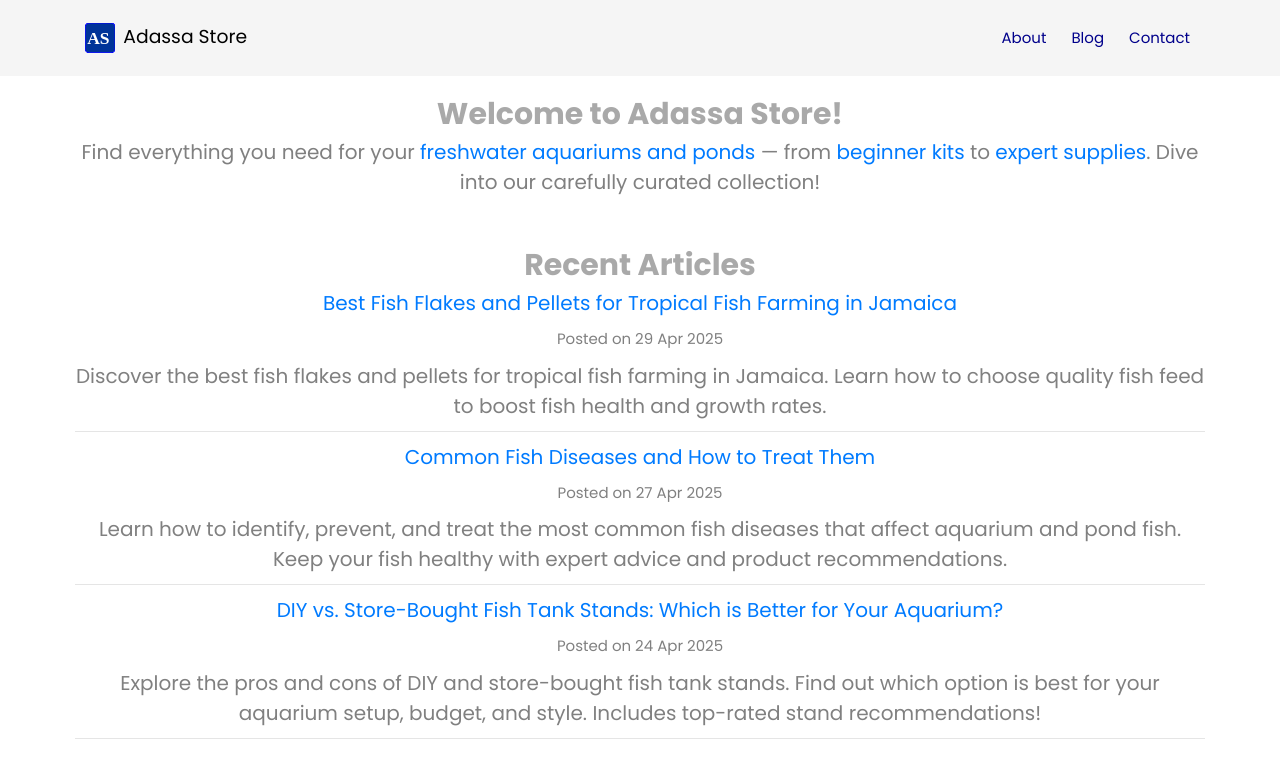
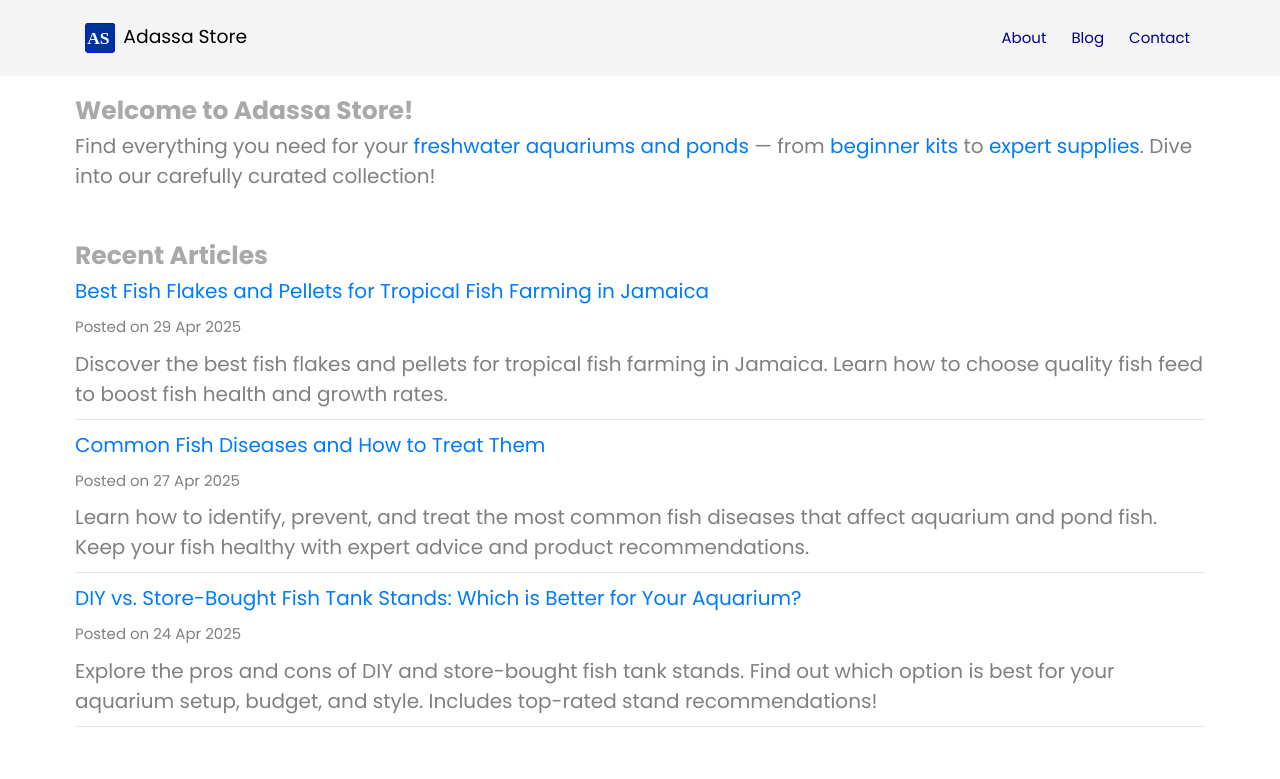
Before and after one commit to Adassa-Enterprise-Solutions/adassa-store, a Jekyll site: the page built from index.html, in a window 1280 px wide and 1400 px high. Shown: the top 779 px of the window. Built offline with Jekyll 4.4.1, drawn with Linux system fonts in a browser that asks for light colours; a script that is not in the unit is left out.

Commit message:
General updates.

```diff
--- a/assets/css/style.css
+++ b/assets/css/style.css
@@ -638,14 +638,14 @@ html {
 }
 
 .hero {
-    text-align: center;
+    text-align: left;
     padding-left: 75px;
     padding-right: 75px;
 }
 
 .hero h1 {
     font-weight: bold;
-    font-size: 3rem;
+    font-size: 2.5rem;
     color: darkgray;
 }
 
@@ -656,14 +656,14 @@ html {
 }
 
 .recent-articles {
-    text-align: center;
+    text-align: left;
     padding-left: 75px;
     padding-right: 75px;
 }
 
 .recent-articles h1 {
     font-weight: bold;
-    font-size: 3rem;
+    font-size: 2.5rem;
     color: darkgray;
     margin-top: 50px;
 }
@@ -686,7 +686,7 @@ html {
 
 .featured-products h1 {
     font-weight: bold;
-    font-size: 3rem;
+    font-size: 2.5rem;
     color: darkgray;
     margin-top: 50px;
 }
```
